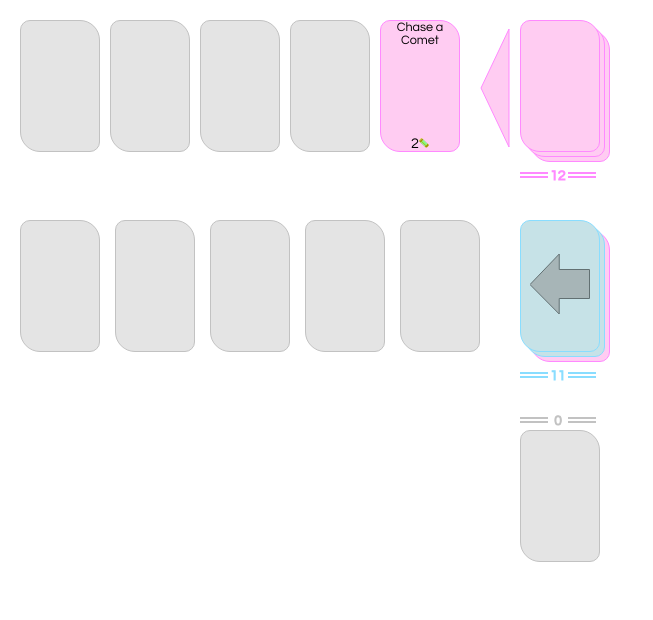
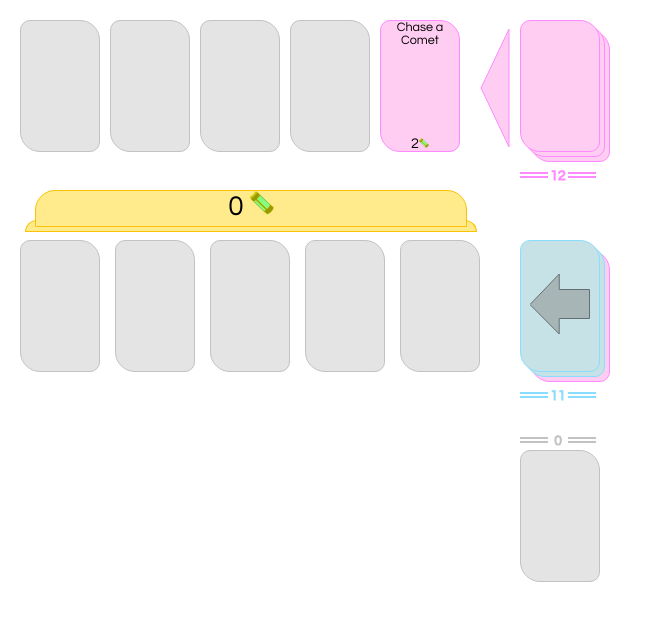
Before and after one commit to TonyLB/redux-cards, a React app: page / in a window 1280 px wide. Shown: the whole page, without its empty margins (0-653 px from the left). Built offline with nearby package versions, Linux system fonts and the light colour scheme.

Commit message:
Add ResourceBar display.

```diff
--- a/src/components/Hand.js
+++ b/src/components/Hand.js
@@ -3,6 +3,7 @@ import { TransitionMotion, spring } from 'react-motion'
 import { cardSeparatedStack } from './Stack'
 import { cardSeparatedDeck } from './Deck'
 import TrackContainer from '../containers/TrackContainer'
+import ResourceBarContainer from '../containers/ResourceBarContainer'
 import Card from './Card'
 import Countdown from '../containers/Countdown'
 import Arrow from './SVG/Arrow'
@@ -23,14 +24,14 @@ class Hand extends React.Component {
                     <Arrow onClick={ props.drawClick } rotate={90} />
                 </Countdown>
             ),
-            top: 200,
+            top: 220,
             left: width-100
         })
-        let discardDeck = cardSeparatedDeck({id: props.discardId, cards: props.discardDeck.cards, top: 390, left: width-100, headerTop: true, discard: true})
+        let discardDeck = cardSeparatedDeck({id: props.discardId, cards: props.discardDeck.cards, top: 410, left: width-100, headerTop: true, discard: true})
         let stackRender = stacks
             .map((stack, index) => cardSeparatedStack({
                 ...stack,
-                top: 200,
+                top: 220,
                 left: 95*index,
                 discardClick: props.discardClick,
                 alternateClick: props.alternateClick(stack.id)
@@ -62,6 +63,7 @@ class Hand extends React.Component {
                     </div>
                 )}
                 </TransitionMotion>
+                <ResourceBarContainer top={170} width={width-150} left={5} />
             </div>
         )
     }
--- /dev/null
+++ b/src/components/ResourceBar.js
@@ -0,0 +1,64 @@
+import React from 'react'
+import { TransitionMotion, spring } from 'react-motion'
+import Glyph from './SVG/Glyph'
+
+export const ResourceBar = ({
+    top=0,
+    left=10,
+    width=370,
+    height=40,
+    zIndex=0,
+    className="resource-bar",
+    resources
+}) => {
+    const entryCount = Object.entries(resources.hand).length
+
+    // Divide up the space evenly
+    const styleWidthUnbounded = entryCount ? width / entryCount : 0
+
+    // But you don't need more than 100 px per entry
+    const styleWidth = styleWidthUnbounded > 100 ? 100 : styleWidthUnbounded
+
+    // And if there's space left over, put half of it at the front
+    const styleOffset = (width - 20 - (styleWidth * (entryCount-1)) ) / 2
+
+    const styles = Object.entries(resources.hand)
+        .map(([resource, value], index) => ({
+            key: resource,
+            data: value,
+            style: {
+                left: spring(styleOffset + styleWidth * index),
+                top: height/2,
+                width: spring(styleWidth),
+                height: height
+            }
+        }))
+    return (
+        <div>
+            <div style={{top:top+height-10, left:left, width: width, height: 10, zIndex:zIndex, position: "absolute"}} className = {className} />
+            <div style={{top:top, left:left+10, width:width-20, height:height-5, zIndex:zIndex, position:"absolute"}}
+                className={className}
+            >
+                <TransitionMotion styles={styles} >
+                { interpolatedStyles => (
+                    <div>
+                        {interpolatedStyles.map((config, index) => (
+                            <div key={config.key} className='positioning-center' style={{
+                                position:"absolute",
+                                width:config.style.width,
+                                height:config.style.height,
+                                top:config.style.top,
+                                left:config.style.left
+                            }}>
+                            { config.data } <Glyph size={24} shape={config.key} />
+                            </div>
+                        ))}
+                    </div>
+                )}
+                </TransitionMotion>
+            </div>
+        </div>
+    )
+}
+
+export default ResourceBar
--- /dev/null
+++ b/src/containers/ResourceBarContainer.js
@@ -0,0 +1,28 @@
+import { connect } from 'react-redux'
+import { resourceTotals } from '../state/hand'
+import ResourceBar from '../components/ResourceBar'
+
+const mapStateToProps = state => {
+    return {
+        resources: resourceTotals(state)
+    }
+}
+
+const mapDispatchToProps = (dispatch, ownProps) => {
+    return {
+    }
+}
+
+const mergeProps = ( propsFromState, propsFromDispatch, ownProps ) => ({
+    ...propsFromState,
+    ...propsFromDispatch,
+    ...ownProps
+})
+
+const ResourceBarContainer = connect(
+    mapStateToProps,
+    mapDispatchToProps,
+    mergeProps
+)(ResourceBar)
+
+export default ResourceBarContainer
--- a/src/index.css
+++ b/src/index.css
@@ -145,3 +145,14 @@ body {
   .svg-golds text {
     fill: #fcc205;
   }
+
+  .resource-bar{
+    background: rgb(255, 234, 140);
+    border: 1px solid #fcc205;
+    border-radius: 20px 20px 0px 0px;
+    font-size: 28px;
+    width: 78px;
+    height: 40px;
+    position: relative;
+    cursor: default;
+  }
--- a/src/state/hand.js
+++ b/src/state/hand.js
@@ -132,10 +132,12 @@ export const resourceTotals = (state) => {
     const [ handTotal, fullTotal ] = [ handCards, [ ...deckCards, ...handCards ] ]
         .map(resourceList => (
             resourceList.reduce((totals, resource) => (
-                Object.entries(resource).reduce((output, [key, value]) => ({
-                    ...output,
-                    [key]: value + (output[key] || 0)
-                }), totals)
+                Object.entries(resource)
+                    .filter(([key]) => ( !['GAS', 'ASTEROID', 'COMET'].find(test => (test === key))))
+                    .reduce((output, [key, value]) => ({
+                        ...output,
+                        [key]: value + (output[key] || 0)
+                    }), totals)
             ), {})
         ))
 
```
Also changed, not shown: src/state/__tests__/hand.js (+15 -2 lines).
